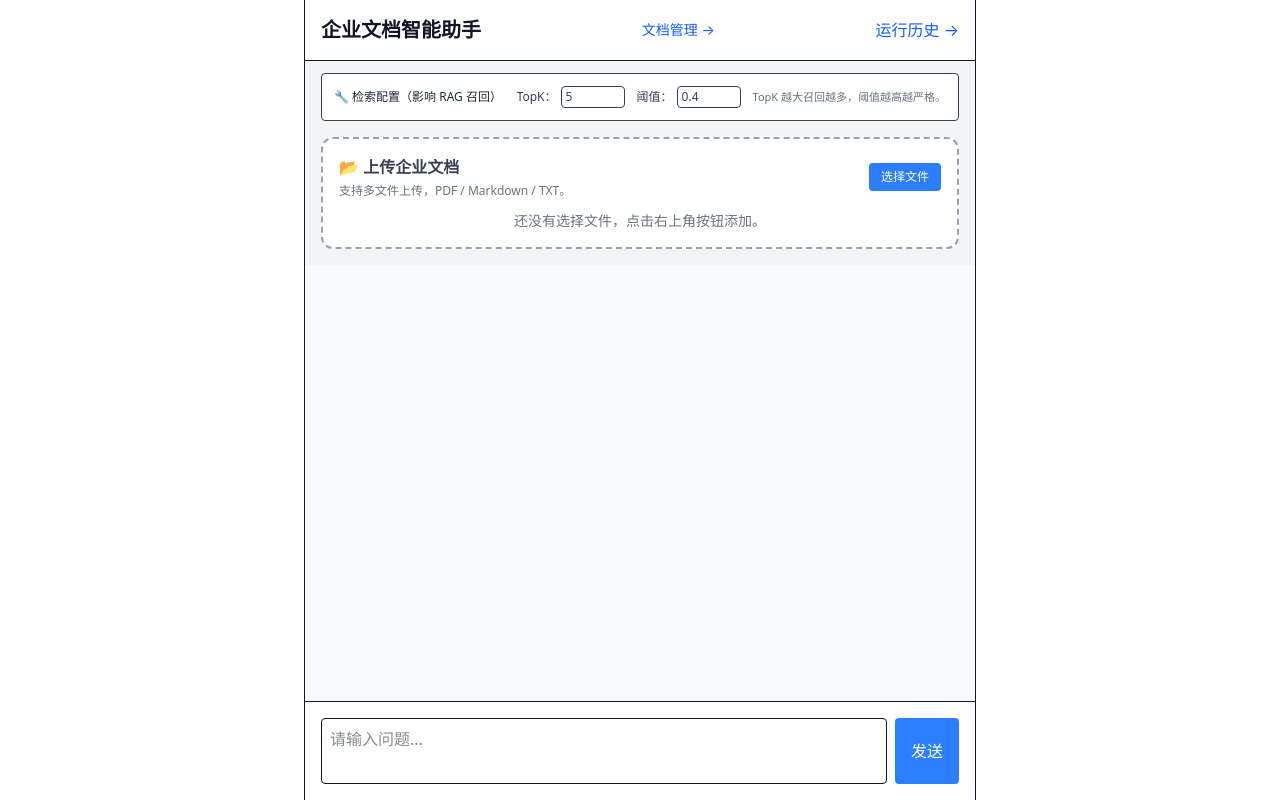
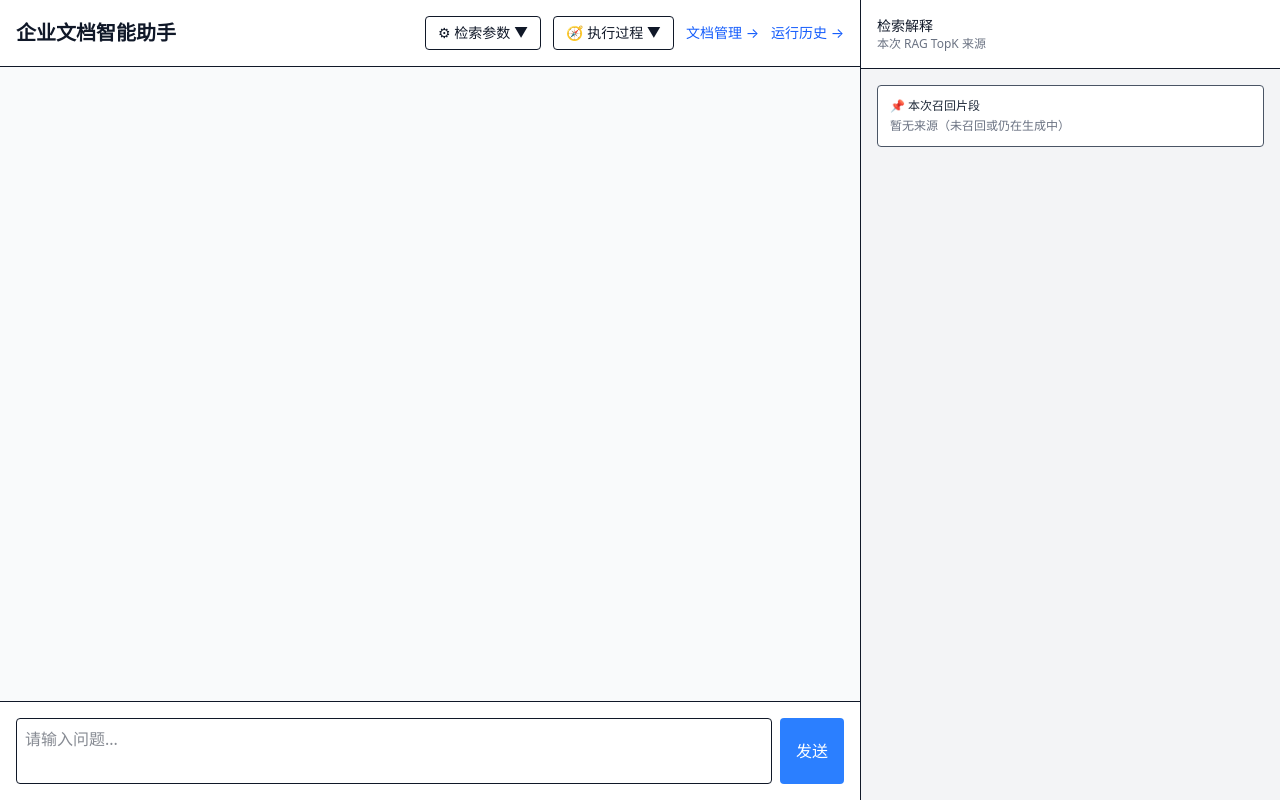
Before and after one commit to codderrapper/EnterpriseAnswer, a Next.js app: page / in a window 1280 px wide. Built offline with nearby package versions, Linux system fonts and the light colour scheme.

Commit message:
feat: ui

```diff
--- a/package.json
+++ b/package.json
@@ -14,6 +14,7 @@
   },
   "dependencies": {
     "@langchain/openai": "^1.0.0",
+    "@supabase/ssr": "^0.8.0",
     "@supabase/supabase-js": "^2.77.0",
     "highlight.js": "^11.11.1",
     "katex": "^0.16.25",
--- a/src/app/page.tsx
+++ b/src/app/page.tsx
@@ -1,12 +1,12 @@
 // src/app/page.tsx
 "use client";
 
-import { useEffect, useRef, useLayoutEffect } from "react";
+import { useEffect, useRef, useLayoutEffect, useState } from "react";
 import MarkdownRenderer from "@/components/MarkdownRenderer";
-import UploadBox from "@/components/UploadBox";
 import AgentStepsPanel from "@/components/AgentStepsPanel";
 import type { Message } from "@/types/chat";
 import { useChatStore } from "@/store/chatStore";
+import SourcesPanel from "@/components/SourcesPanel";
 
 export default function Home() {
   const chatBoxRef = useRef<HTMLDivElement | null>(null);
@@ -24,6 +24,14 @@ export default function Home() {
     setTopK,
     setThreshold,
   } = useChatStore();
+
+  const lastAssistant = [...messages]
+    .reverse()
+    .find((m) => m.role === "assistant");
+  const activeSources = lastAssistant?.sources ?? [];
+  // ✅ UI 折叠开关：默认都收起，让聊天更聚焦
+  const [showConfig, setShowConfig] = useState(false);
+  const [showSteps, setShowSteps] = useState(false);
 
   // 💾 从本地恢复历史
   useEffect(() => {
@@ -87,20 +95,49 @@ export default function Home() {
   }
 
   return (
-    <main className="h-[100dvh] max-w-2xl mx-auto flex flex-col bg-gray-100 text-gray-900 border-x">
-      {/* 顶部标题 */}
-      <header className="p-4 border-b bg-white flex items-center justify-between">
+    <main className="h-[100dvh] w-full bg-gray-100 text-gray-900">
+      <div className="h-full w-full max-w-[1400px] mx-auto flex">
+        {/* 左侧：聊天主区域 */}
+        <div className="flex-1 flex flex-col min-w-0 bg-gray-50">
+          {/* header */}
+          <header className="shrink-0 p-4 border-b bg-white flex items-center justify-between">
             <div className="font-bold text-xl">企业文档智能助手</div>
-        <a href="/documents" className="text-sm text-blue-600 hover:underline">
+
+            <div className="flex items-center gap-3">
+              {/* ✅ 放这里：高级参数开关 */}
+              <button
+                type="button"
+                onClick={() => setShowConfig((v) => !v)}
+                className="text-sm px-3 py-1.5 rounded border bg-white hover:bg-gray-50"
+                title="展开/收起检索参数"
+              >
+                ⚙ 检索参数 {showConfig ? "▲" : "▼"}
+              </button>
+
+              {/* ✅ 执行过程开关（默认不占空间） */}
+              <button
+                type="button"
+                onClick={() => setShowSteps((v) => !v)}
+                className="text-sm px-3 py-1.5 rounded border bg-white hover:bg-gray-50"
+                title="展开/收起执行过程"
+              >
+                🧭 执行过程 {showSteps ? "▲" : "▼"}
+              </button>
+
+              <a
+                href="/documents"
+                className="text-sm text-blue-600 hover:underline"
+              >
                 文档管理 →
               </a>
-        <a href="/runs" className="text-blue-600 hover:underline">
+              <a href="/runs" className="text-sm text-blue-600 hover:underline">
                 运行历史 →
               </a>
+            </div>
           </header>
-
           {/* RAG 检索配置面板 */}
-      <div className="px-4 pt-3">
+          {showConfig && (
+            <div className="shrink-0 px-4 pt-3">
               <div className="bg-white border rounded p-3 text-xs text-gray-700 flex flex-wrap gap-3 items-center justify-between">
                 <div className="font-medium text-gray-800">
                   🔧 检索配置（影响 RAG 召回）
@@ -135,33 +172,35 @@ export default function Home() {
                 </div>
               </div>
             </div>
-
+          )}
           {/* 上传组件 */}
-      <div className="p-4">
+          {/* <div className="shrink-0 p-4">
             <UploadBox />
+          </div> */}
+          {/* Agent 执行步骤面板（已封装组件，可折叠） */}
+          {/* <div className="shrink-0 px-4"> */}
+          {showSteps && (
+            <div className="shrink-0 px-4 pt-2">
+              <AgentStepsPanel steps={steps} />
             </div>
-
-      {/* Agent 执行步骤面板（已封装组件，可折叠） */}
-      <AgentStepsPanel steps={steps} />
-
+          )}
+          {/* </div> */}
           {/* 聊天内容区 */}
           <section
             ref={chatBoxRef}
-        className="flex-1 overflow-y-auto bg-gray-50 p-4 space-y-3 scroll-smooth"
+            className="flex-1 min-h-0 overflow-y-auto p-4 space-y-3 scroll-smooth"
           >
             {messages.map((m) => (
               <ChatMessage key={m.id} msg={m} />
             ))}
           </section>
-
           {isLoading && (
-        <div className="self-start text-gray-500 text-sm animate-pulse px-3">
+            <div className="shrink-0 text-gray-500 text-sm animate-pulse px-4 pb-2">
               🤖 AI 正在思考中…
             </div>
           )}
-
           {/* 底部输入区 */}
-      <footer className="p-4 border-t bg-white flex gap-2">
+          <footer className="shrink-0 p-4 border-t bg-white flex gap-2">
             <textarea
               value={input}
               onChange={(e) => setInput(e.target.value)}
@@ -186,6 +225,17 @@ export default function Home() {
               {isLoading ? "思考中..." : "发送"}
             </button>
           </footer>
+        </div>
+        <aside className="w-[420px] shrink-0 border-l bg-gray-100 hidden lg:flex flex-col">
+          <div className="p-4 border-b bg-white shrink-0">
+            <div className="font-medium text-sm">检索解释</div>
+            <div className="text-xs text-gray-500">本次 RAG TopK 来源</div>
+          </div>
+          <div className="flex-1 min-h-0 overflow-y-auto p-4">
+            <SourcesPanel sources={activeSources} threshold={threshold} />
+          </div>
+        </aside>
+      </div>
     </main>
   );
 }
--- /dev/null
+++ b/src/components/SourcesPanel.tsx
@@ -0,0 +1,116 @@
+"use client";
+
+import type { Source } from "@/types/chat";
+
+/**
+ * ⭐ 面试亮点（SourcesPanel）：
+ * 1) 将 RAG 检索结果（TopK chunks + similarity）从“隐藏在 message 里”提升为“可解释面板”；
+ * 2) 显式展示阈值与相似度分级，让“为什么回答这样”变得可解释；
+ * 3) 组件可复用：聊天页与 Run 回放页都能用（工程化复用点）。
+ */
+
+function normalizeText(s: string) {
+  return (s ?? "").replace(/\s+/g, " ").trim();
+}
+
+function clampText(s: string, n: number) {
+  const t = normalizeText(s);
+  return t.length > n ? t.slice(0, n) + "…" : t;
+}
+
+export default function SourcesPanel({
+  sources,
+  threshold,
+}: {
+  sources: Source[];
+  threshold: number;
+}) {
+  if (!sources?.length) {
+    return (
+      <aside className="bg-white border rounded p-3 text-xs text-gray-600">
+        <div className="font-medium text-gray-800 mb-1">📌 本次召回片段</div>
+        <div className="text-gray-500">暂无来源（未召回或仍在生成中）</div>
+      </aside>
+    );
+  }
+
+  // ✅ 按相似度降序排序（null 放最后）
+  const sorted = [...sources].sort((a, b) => {
+    const av = a.similarity ?? -999;
+    const bv = b.similarity ?? -999;
+    return bv - av;
+  });
+
+  const bestRaw = sorted[0]?.similarity ?? null;
+  const best = typeof bestRaw === "number" ? bestRaw : Number(bestRaw);
+  const bestNum = Number.isFinite(best) ? best : null;
+
+  return (
+    <aside className="bg-white border rounded p-3 text-xs text-gray-700">
+      <div className="flex items-center justify-between mb-2">
+        <div className="font-medium text-gray-800">📌 本次召回片段（TopK）</div>
+        <div className="text-[11px] text-gray-500">
+          阈值：{threshold.toFixed(2)}
+        </div>
+      </div>
+
+      <div className="text-[11px] text-gray-500 mb-2">
+        {bestNum == null
+          ? "最高相似度：-"
+          : `最高相似度：${bestNum.toFixed(3)}`}{" "}
+      </div>
+
+      <div className="space-y-2">
+        {sorted.map((s) => {
+          const simRaw = s.similarity;
+          const simNum = typeof simRaw === "number" ? simRaw : Number(simRaw);
+          const sim = Number.isFinite(simNum) ? simNum : null;
+
+          const pass = sim != null && sim >= threshold;
+
+          return (
+            <div
+              key={String(s.id)}
+              className={`rounded border p-2 ${
+                pass ? "bg-white" : "bg-gray-50 opacity-70"
+              }`}
+            >
+              <div className="flex items-center justify-between gap-2">
+                <div className="text-[11px] text-gray-500 truncate">
+                  doc #{s.document_id} · chunk #{s.id}
+                </div>
+                <div
+                  className={`text-[11px] font-medium ${
+                    pass ? "text-green-700" : "text-gray-500"
+                  }`}
+                  title="向量相似度（越大越相关）"
+                >
+                  sim {sim == null ? "-" : sim.toFixed(3)}{" "}
+                </div>
+              </div>
+
+              <div
+                className="mt-1 text-gray-800"
+                title={normalizeText(s.snippet)}
+              >
+                {clampText(s.snippet, 140)}
+              </div>
+
+              <div className="mt-1 flex items-center justify-between">
+                <a
+                  href={`/documents/${s.document_id}?chunk=${s.id}`}
+                  className="text-blue-600 hover:underline"
+                >
+                  查看文档位置 →
+                </a>
+                {!pass && (
+                  <span className="text-[11px] text-gray-500">低于阈值</span>
+                )}
+              </div>
+            </div>
+          );
+        })}
+      </div>
+    </aside>
+  );
+}
--- /dev/null
+++ b/src/lib/demoWorkspace.ts
@@ -0,0 +1,13 @@
+/**
+ * Demo 阶段的 workspaceId（不接登录前用）
+ * ⭐ 面试亮点：通过配置化的“默认租户”，让系统在无登录条件下依然可演示
+ */
+export function getDemoWorkspaceIdOrThrow() {
+  const ws = process.env.DEFAULT_WORKSPACE_ID;
+  if (!ws) {
+    throw new Error(
+      "DEFAULT_WORKSPACE_ID missing. Set it in .env.local and restart dev server."
+    );
+  }
+  return ws;
+}
--- /dev/null
+++ b/src/lib/supabaseServer.ts
@@ -0,0 +1,33 @@
+/**
+ * Supabase Server Client
+ *
+ * ⭐ 项目亮点：
+ * - 基于 Next.js cookies 实现服务端 session 读取
+ * - 用于 Route Handler / Server Component
+ * - 配合 RLS 实现真正的数据隔离
+ */
+
+import { createServerClient } from "@supabase/ssr";
+import { cookies } from "next/headers";
+
+export function getSupabaseServerClient() {
+  const cookieStore = cookies();
+
+  return createServerClient(
+    process.env.NEXT_PUBLIC_SUPABASE_URL!,
+    process.env.NEXT_PUBLIC_SUPABASE_ANON_KEY!,
+    {
+      cookies: {
+        get(name: string) {
+          return cookieStore.get(name)?.value;
+        },
+        set(name: string, value: string, options: any) {
+          cookieStore.set({ name, value, ...options });
+        },
+        remove(name: string, options: any) {
+          cookieStore.set({ name, value: "", ...options });
+        },
+      },
+    }
+  );
+}
--- a/src/types/chat.ts
+++ b/src/types/chat.ts
@@ -2,10 +2,10 @@
 
 // 🧩 RAG 来源片段，前后端会共享这部分结构
 export type Source = {
-  id: number;
+  id: number | string;
   document_id: number;
   snippet: string;
-  similarity: string;
+  similarity: number | null; // ✅ 改成 number
 };
 
 // 💬 单条消息：用于前端渲染和多轮对话 history 透传给后端
```
Also changed, not shown: src/app/api/ask/route.ts (+6 -2 lines), src/app/api/search/route.ts (+29 -13 lines), src/store/chatStore.ts (+20 -13 lines), 4 other files (tests, documents, lock files or other folders). Lines whose indentation alone changed are shown as unchanged.
